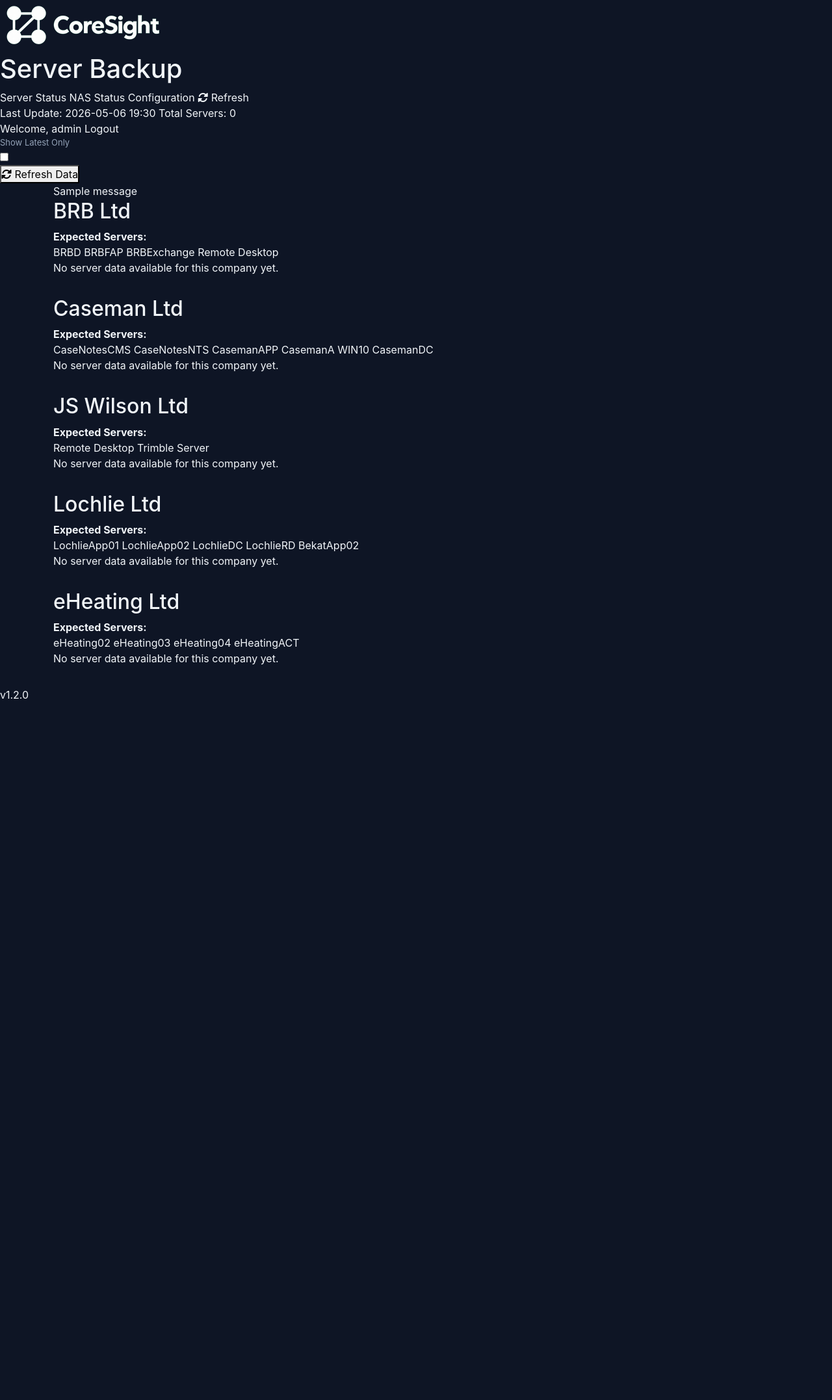
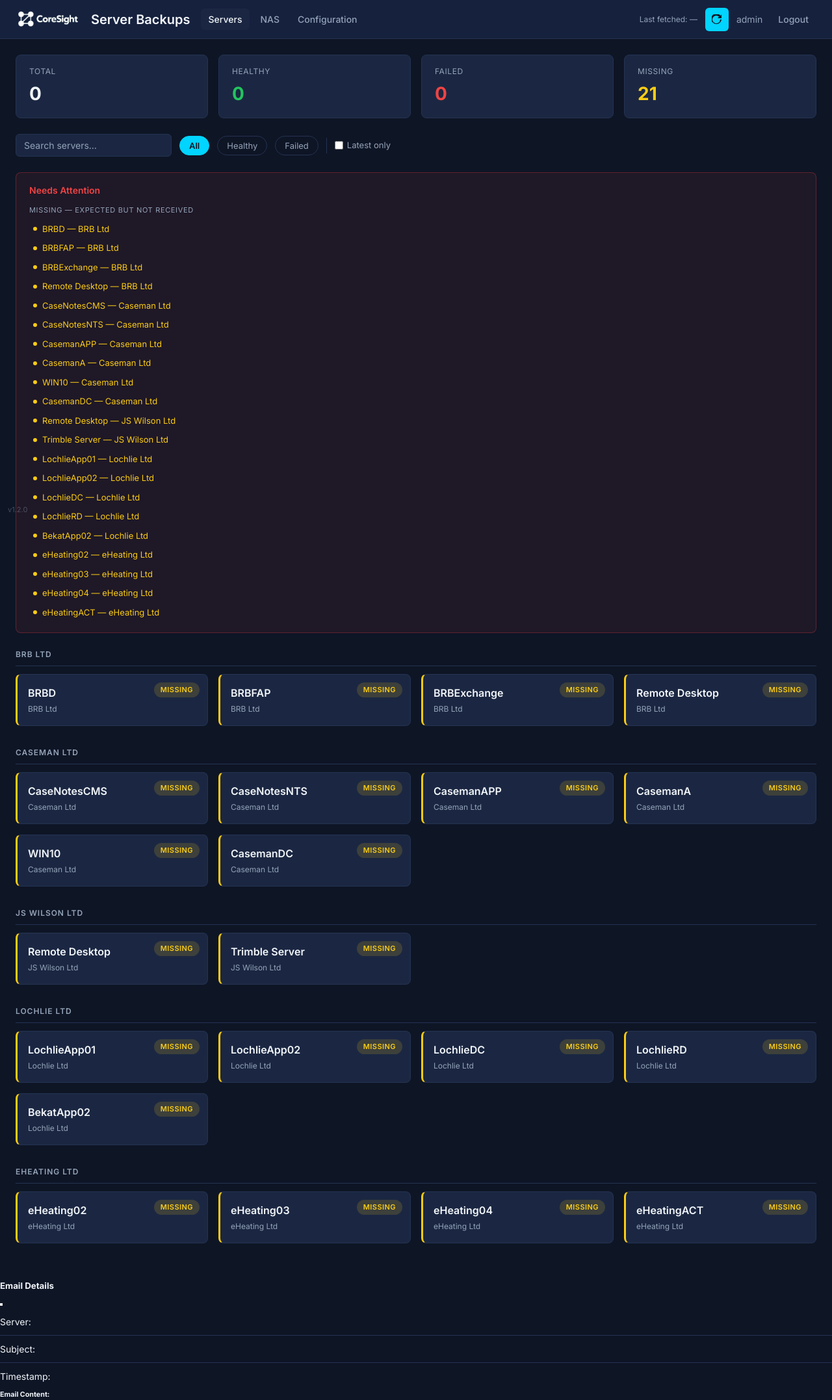
Before and after one commit to bekaheni/Backup-Status, a Flask app: page / in a window 1280 px wide. Shown: the whole page at 65% size. Before the commit the page ends 1075 px from the top, so only its background shows below. Run offline with Flask 3, Linux system fonts and the light colour scheme; a user stored in the database is signed in; tables that the repository leaves empty hold one stand-in row (values such as "Sample post"); one stand-in notice (Sample message) is shown.

Commit message:
redesign: step 3 - rebuild index.html

```diff
--- a/templates/index.html
+++ b/templates/index.html
@@ -1,158 +1,178 @@
-<!DOCTYPE html>
-<html lang="en">
-<head>
-    <meta charset="UTF-8">
-    <meta name="viewport" content="width=device-width, initial-scale=1.0">
-    <title>Server Backup</title>
-    <link href="https://cdn.jsdelivr.net/npm/bootstrap@5.1.3/dist/css/bootstrap.min.css" rel="stylesheet">
-    <link rel="stylesheet" href="{{ url_for('static', filename='css/style.css') }}?v=1.2.0">
-    <link rel="stylesheet" href="{{ url_for('static', filename='css/modal.css') }}">
-    <link rel="stylesheet" href="https://cdnjs.cloudflare.com/ajax/libs/font-awesome/6.0.0/css/all.min.css">
-</head>
-<body>
-    <!-- Header Section -->
-    <header class="header">
-        <div class="header-content">
-            <div class="header-title-section">
-                <img src="{{ url_for('static', filename='CoreSight.png') }}" alt="CoreSight Logo" class="header-logo">
-                <h1 class="app-title">Server Backup</h1>
+{% extends 'base.html' %}
+
+{% block title %}Servers{% endblock %}
+{% block page_title %}Server Backups{% endblock %}
+
+{% block content %}
+
+{# ── Compute stats (using filtered companies list to respect exclusions) ── #}
+{% set ns = namespace(total=0, healthy=0, failed=0, missing=0) %}
+{% for company in companies %}
+  {% if server_statuses.get(company) %}
+    {% for server_list in server_statuses[company] %}
+      {% set ns.total = ns.total + 1 %}
+      {% if server_list[0].status == 'successful' %}
+        {% set ns.healthy = ns.healthy + 1 %}
+      {% else %}
+        {% set ns.failed = ns.failed + 1 %}
+      {% endif %}
+    {% endfor %}
+  {% endif %}
+  {% for expected in get_expected_servers(company) %}
+    {% if not (expected|is_server_found(company, server_statuses)) %}
+      {% set ns.missing = ns.missing + 1 %}
+    {% endif %}
+  {% endfor %}
+{% endfor %}
+
+<!-- Stats Strip -->
+<div class="stats-strip">
+  <div class="stat-card">
+    <div class="stat-card__label">Total</div>
+    <div class="stat-card__value">{{ ns.total }}</div>
   </div>
-            <nav class="main-nav">
-                <div class="nav-left">
-                    <a href="/" class="nav-btn active">Server Status</a>
-                    <a href="/nas" class="nav-btn">NAS Status</a>
-                    <a href="/configuration" class="nav-btn">Configuration</a>
-                                    <a href="/manual-refresh" class="nav-btn refresh-btn">
-                    <i class="fas fa-sync-alt"></i> Refresh
-                </a>
+  <div class="stat-card stat-card--success">
+    <div class="stat-card__label">Healthy</div>
+    <div class="stat-card__value">{{ ns.healthy }}</div>
   </div>
-                <div class="nav-right">
-                    <div class="update-info">
-                        <span class="last-update">Last Update: {{ last_update }}</span>
-                        <span class="total-servers">Total Servers: {{ total_servers }}</span>
+  <div class="stat-card stat-card--error">
+    <div class="stat-card__label">Failed</div>
+    <div class="stat-card__value">{{ ns.failed }}</div>
   </div>
-                    <div class="user-controls">
-                        {% if current_user.is_authenticated %}
-                            <span class="user-info">Welcome, {{ current_user.username }}</span>
-                            <a href="{{ url_for('logout') }}" class="nav-btn logout-btn">Logout</a>
-                        {% endif %}
-                    </div>
-                </div>
-            </nav>
-        </div>
-    </header>
-
-
-
-    <!-- Toggle Bar -->
-    <div class="toggle-bar" style="justify-content: center;">
-        <div class="left-section">
-            <div class="toggle-container">
-                <label class="toggle-label">Show Latest Only</label>
-                <label class="toggle-switch">
-                    <input type="checkbox" id="statusToggle" {% if status_count == 1 %}checked{% endif %}>
-                    <span class="toggle-slider"></span>
-                </label>
-            </div>
-        </div>
-        <div class="right-section">
-            <button onclick="refreshAllData()" class="delete-btn blue">
-                <i class="fas fa-sync-alt"></i> Refresh Data
-            </button>
+  <div class="stat-card stat-card--warning">
+    <div class="stat-card__label">Missing</div>
+    <div class="stat-card__value">{{ ns.missing }}</div>
   </div>
 </div>
 
-    <!-- Main Content -->
-    <div class="container">
-        {% with messages = get_flashed_messages(with_categories=true) %}
-            {% if messages %}
-                <div class="flash-messages">
-                    {% for category, message in messages %}
-                        <div class="flash-message {{ category }}">
-                            {{ message }}
+<!-- Filter Row -->
+<div class="filter-row">
+  <input type="text" class="search-input" placeholder="Search servers…" data-search-input>
+  <button class="chip active" data-chip="all">All</button>
+  <button class="chip" data-chip="healthy">Healthy</button>
+  <button class="chip" data-chip="failed">Failed</button>
+  <div class="filter-divider"></div>
+  <label class="toggle-label">
+    <input type="checkbox" data-latest-toggle {% if status_count == 1 %}checked{% endif %}>
+    Latest only
+  </label>
 </div>
-                    {% endfor %}
+
+{# ── Needs Attention Panel ── #}
+{% if ns.failed > 0 or ns.missing > 0 %}
+<div class="attention-panel">
+  <div class="attention-panel__title">Needs Attention</div>
+
+  {% if ns.failed > 0 %}
+  <div class="attention-panel__section">Failed in last run</div>
+  {% for company in companies %}
+    {% if server_statuses.get(company) %}
+      {% for server_list in server_statuses[company] %}
+        {% if server_list[0].status != 'successful' %}
+          {% set latest = server_list[0] %}
+          <div class="attention-row"
+               data-bs-toggle="modal"
+               data-bs-target="#emailModal"
+               data-server="{{ latest.server }}"
+               data-subject="{{ latest.subject }}"
+               data-timestamp="{{ latest.timestamp.strftime('%d/%m/%Y %H:%M') }}"
+               data-body="{{ latest.html_body|default(latest.body)|replace('"', '&quot;')|replace("'", '&#39;')|safe }}">
+            <span class="attention-dot attention-dot--error"></span>
+            {{ clean_server_name(latest.server) }} — {{ latest.company or 'Unknown' }}
           </div>
         {% endif %}
-        {% endwith %}
+      {% endfor %}
+    {% endif %}
+  {% endfor %}
+  {% endif %}
 
+  {% if ns.missing > 0 %}
+  <div class="attention-panel__section">Missing — expected but not received</div>
+  {% for company in companies %}
+    {% for expected in get_expected_servers(company) %}
+      {% if not (expected|is_server_found(company, server_statuses)) %}
+        <div class="attention-row attention-row--missing">
+          <span class="attention-dot attention-dot--warning"></span>
+          {{ expected }} — {{ company }}
+        </div>
+      {% endif %}
+    {% endfor %}
+  {% endfor %}
+  {% endif %}
+</div>
+{% endif %}
+
+{# ── Company Sections ── #}
 {% for company in companies %}
 <div class="company-section">
-            <h2 class="company-name">{{ company }}</h2>
-            {% set expected_servers = get_expected_servers(company) %}
-            {% if expected_servers %}
-            <div class="expected-servers">
-                <strong>Expected Servers:</strong>
-                <div class="expected-server-buttons">
-                    {% for server in expected_servers %}
-                        {% set server_found = server|is_server_found(company, server_statuses) %}
-                        <!-- Debug: Expected: {{ server }} | Company: {{ company }} | Found: {{ server_found }} -->
-                        <span class="expected-server-btn {% if server_found %}server-found{% else %}server-missing{% endif %}">{{ server }}</span>
-                    {% endfor %}
-                </div>
-            </div>
-            {% endif %}
-            <div class="server-grid {% if status_count == 1 %}single-column{% endif %}">
+  <h2 class="company-heading">{{ company }}</h2>
+  <div class="card-grid">
+
+    {# Server cards from database #}
     {% if server_statuses.get(company) %}
       {% for server_list in server_statuses[company] %}
-                        {% for status in server_list %}
-                    <div class="server-group {% if status.status == 'unsuccessful' %}server-group-unsuccessful{% endif %}"
+        {% set latest = server_list[0] %}
+        {% set is_success = latest.status == 'successful' %}
+        <div class="server-card {% if is_success %}server-card--success{% else %}server-card--error{% endif %}"
+             data-card-name="{{ clean_server_name(latest.server) }}"
+             data-card-status="{{ latest.status }}"
              data-bs-toggle="modal"
              data-bs-target="#emailModal"
-                         data-server="{{ status.server }}"
-                         data-subject="{{ status.subject }}"
-                         data-timestamp="{{ status.timestamp.strftime('%d/%m/%Y %H:%M') }}"
-                         data-body="{{ status.html_body|default(status.body)|replace('"', '&quot;')|replace("'", '&#39;')|safe }}"
-                         style="cursor: pointer;">
-                        <div class="card-top-line {% if status.status == 'successful' %}card-top-line-successful{% else %}card-top-line-unsuccessful{% endif %}"></div>
-                        <div class="server-content">
-                            <div class="server-name">{{ status.server }}</div>
-                            <div class="status-section">
-                                <span class="status-{{ status.status }}">{{ status.status|title }}</span>
-                            </div>
-                            <div class="timestamp-section">
-                                <span class="timestamp">{{ status.timestamp.strftime('%d %b %Y %H:%M') }}</span>
-                            </div>
+             data-server="{{ latest.server }}"
+             data-subject="{{ latest.subject }}"
+             data-timestamp="{{ latest.timestamp.strftime('%d/%m/%Y %H:%M') }}"
+             data-body="{{ latest.html_body|default(latest.body)|replace('"', '&quot;')|replace("'", '&#39;')|safe }}">
+          <span class="status-pill {% if is_success %}status-pill--success{% else %}status-pill--error{% endif %}">
+            {% if is_success %}OK{% else %}Failed{% endif %}
+          </span>
+          <div class="card__name">{{ clean_server_name(latest.server) }}</div>
+          <div class="card__company">{{ latest.company or company }}</div>
+          <div class="card__time">
+            <span title="{{ latest.timestamp.strftime('%d %b %Y %H:%M') }}">{{ latest.timestamp.strftime('%d %b %Y %H:%M') }}</span>
           </div>
         </div>
       {% endfor %}
-                    {% endfor %}
-                {% else %}
-                    <div class="no-servers-message">
-                        <p>No server data available for this company yet.</p>
+    {% endif %}
+
+    {# Missing server placeholder cards #}
+    {% for expected in get_expected_servers(company) %}
+      {% if not (expected|is_server_found(company, server_statuses)) %}
+        <div class="server-card server-card--missing">
+          <span class="status-pill status-pill--missing">Missing</span>
+          <div class="card__name">{{ expected }}</div>
+          <div class="card__company">{{ company }}</div>
         </div>
       {% endif %}
+    {% endfor %}
+
+    {# Empty state if no data at all #}
+    {% if not server_statuses.get(company) and not get_expected_servers(company) %}
+      <div class="empty-state">
+        <div class="empty-state__icon">○</div>
+        No server data available.
+      </div>
+    {% endif %}
+
   </div>
 </div>
 {% endfor %}
 
+{% endblock %}
 
-    </div>
-
-    <!-- Include Modal Template -->
-    {% include 'modal.html' %}
-
-    <!-- Version Display -->
-    <div class="version-display">
-        v{{ version }}
-    </div>
-
+{% block extra_js %}
 <script src="{{ url_for('static', filename='js/common.js') }}"></script>
-    <script src="{{ url_for('static', filename='js/modal.js') }}"></script>
-    <script src="https://cdn.jsdelivr.net/npm/bootstrap@5.1.3/dist/js/bootstrap.bundle.min.js"></script>
 <script>
-    document.addEventListener('DOMContentLoaded', function () {
-        // Handle toggle switch functionality
-        var statusToggle = document.getElementById('statusToggle');
-        if (statusToggle) {
-            statusToggle.addEventListener('change', function() {
-                var statusCount = this.checked ? 1 : 2;
-                var currentUrl = new URL(window.location);
-                currentUrl.searchParams.set('status_count', statusCount);
-                window.location.href = currentUrl.toString();
+  var pageType = 'server';
+  var statusCount = {{ status_count }};
+  (function () {
+    var toggle = document.querySelector('[data-latest-toggle]');
+    if (toggle) {
+      toggle.addEventListener('change', function () {
+        var url = new URL(window.location.href);
+        url.searchParams.set('status_count', this.checked ? 1 : 2);
+        window.location.href = url.toString();
       });
     }
-    });
+  })();
 </script>
-</body>
-</html>
+{% endblock %}
```
Lines whose indentation alone changed are shown as unchanged.
